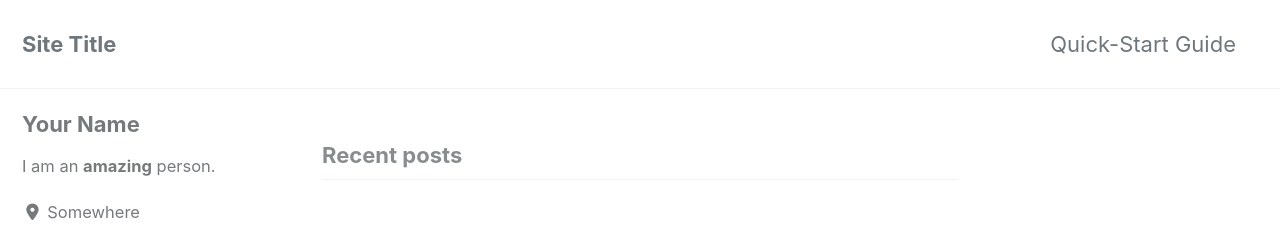
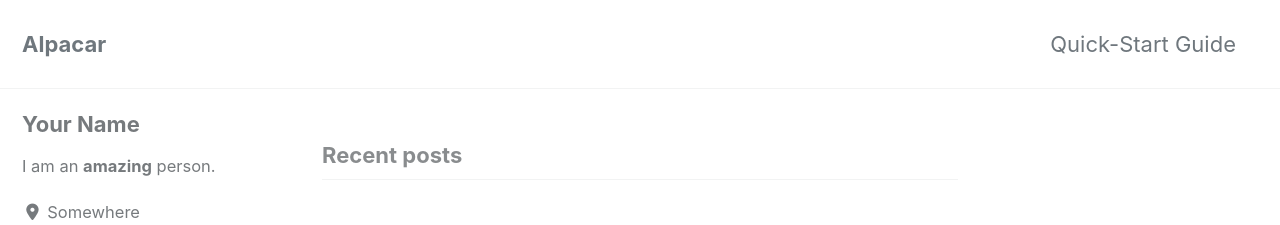
Before and after one commit to AlpacarCC/AlpacarCC.github.io, a Jekyll site: the page built from index.html, in a window 1280 px wide and 900 px high. Shown: the top 225 px of the window. Built offline with Jekyll 4.4.1, drawn with Linux system fonts in a browser that asks for light colours; cached includes are drawn as plain includes; nearby versions of some CDN libraries; the list of posts is cut into pages by our own code.

Commit message:
Update _config.yml

```diff
--- a/_config.yml
+++ b/_config.yml
@@ -16,7 +16,7 @@ minimal_mistakes_skin    : "default" # "air", "aqua", "contrast", "dark", "dirt"
 
 # Site Settings
 locale                   : "en-US"
-title                    : "Site Title"
+title                    : "Alpacar"
 title_separator          : "-"
 subtitle                 : # site tagline that appears below site title in masthead
 name                     : "Your Name"
```
